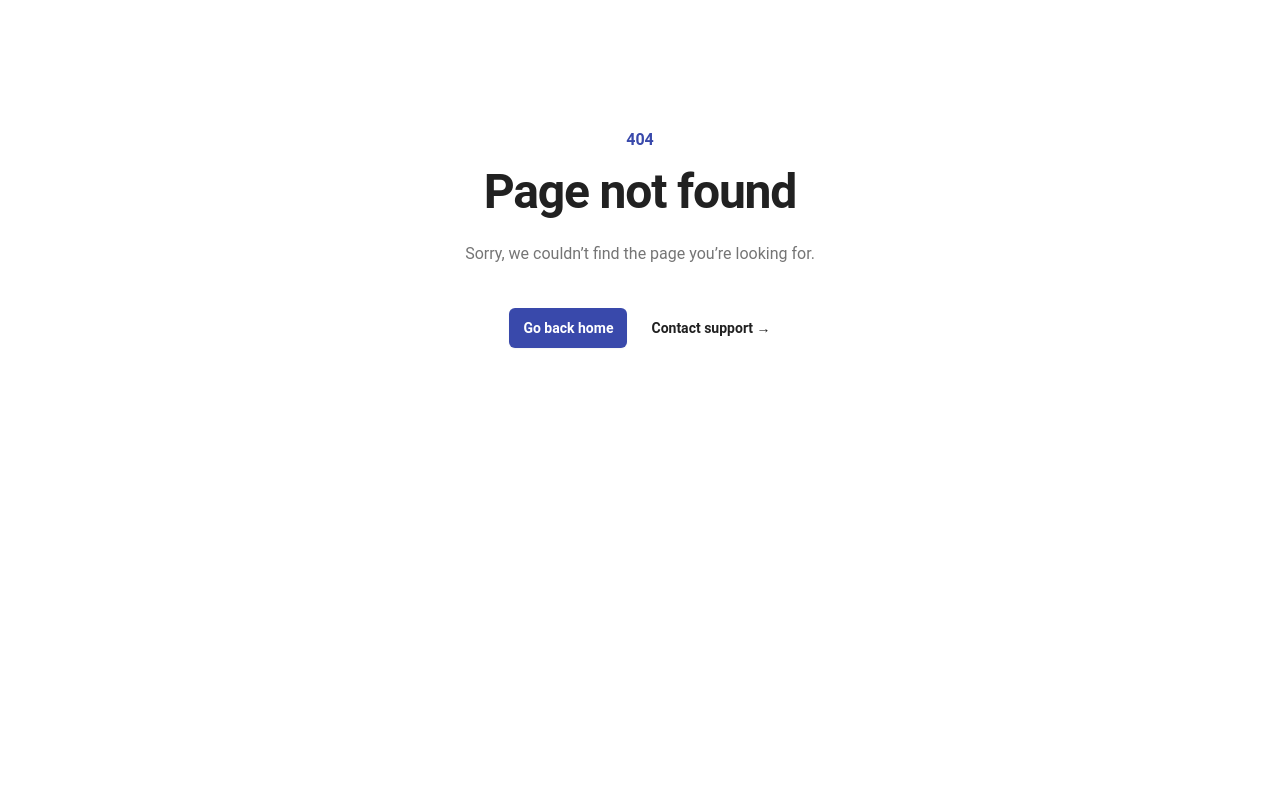
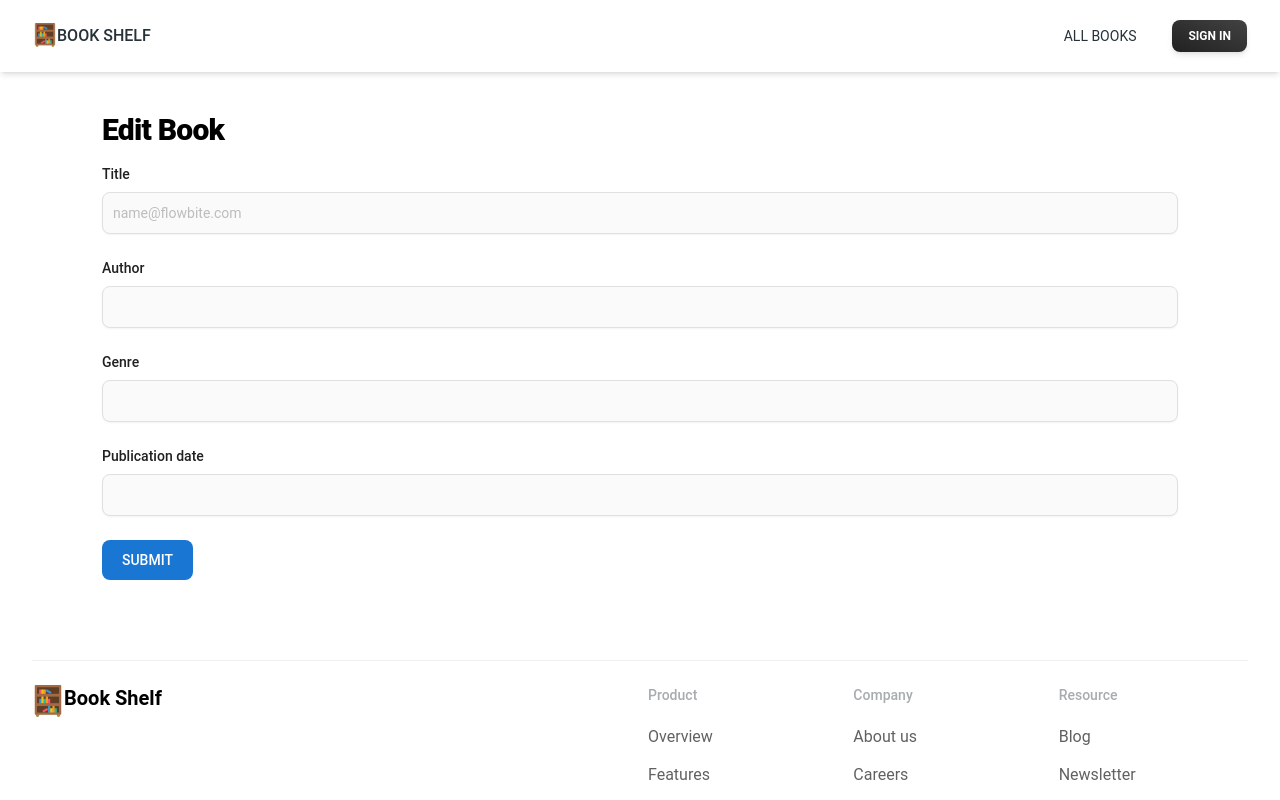
Before and after one commit to mohammadJahid8/book-shelf-client, a React (Vite) app: page /edit-book/1 in a window 1280 px wide. Before the commit this address had no page. Shown: the top 800 px of the page. Built offline with nearby package versions, Linux system fonts and the light colour scheme.

Commit message:
[Done] Edit page

```diff
--- a/src/pages/BookDetails.tsx
+++ b/src/pages/BookDetails.tsx
@@ -1,20 +1,22 @@
-import { useParams } from "react-router-dom";
+import { Link, useParams } from "react-router-dom";
 
 const BookDetails = () => {
   const { id } = useParams<{ id: string }>();
 
   return (
-    <div className="px-8">
-      <h4 className="text-start font-extrabold tracking-tight text-3xl mb-4">
+    <div className="px-8 mt-28">
+      <h4 className="text-start font-extrabold tracking-tight text-3xl mb-4 ">
         Book Details
       </h4>
 
-      <div className="flex">
-        <button className="text-white  bg-green-700 hover:bg-green-800 focus:ring-4 focus:outline-none focus:ring-blue-300 font-medium rounded-md text-xs px-3 py-1.5 dark:bg-green-600 dark:hover:bg-green-700 dark:focus:ring-blue-800">
-          ADD NEW BOOK
-        </button>
-        <button className="text-white  bg-red-700 hover:bg-red-800 focus:ring-4 focus:outline-none focus:ring-red-300 font-medium rounded-md text-xs px-3 py-1.5 dark:bg-red-600 dark:hover:bg-red-700 dark:focus:ring-red-800">
-          ADD NEW BOOK
+      <div className="flex gap-1 mb-4">
+        <Link to={`/edit-book/${id}`}>
+          <button className="text-white  bg-blue-700 hover:bg-blue-800 focus:ring-4 focus:outline-none focus:ring-blue-300 font-medium rounded-sm text-xs px-3 py-1.5 dark:bg-blue-600 dark:hover:bg-blue-700 dark:focus:ring-blue-800">
+            EDIT BOOK
+          </button>
+        </Link>
+        <button className="text-white  bg-red-700 hover:bg-red-800 focus:ring-4 focus:outline-none focus:ring-red-300 font-medium rounded-sm text-xs px-3 py-1.5 dark:bg-red-600 dark:hover:bg-red-700 dark:focus:ring-red-800">
+          DELETE BOOK
         </button>
       </div>
       <dl className=" text-gray-900 divide-y divide-gray-200 dark:text-white dark:divide-gray-700">
--- /dev/null
+++ b/src/pages/EditBook.tsx
@@ -0,0 +1,80 @@
+import React from "react";
+
+const EditBook = () => {
+  return (
+    <div className="px-8 mt-28">
+      <h4 className="text-start font-extrabold tracking-tight text-3xl mb-4 ">
+        Edit Book
+      </h4>
+
+      <form>
+        <div className="mb-6">
+          <label
+            htmlFor="title"
+            className="block mb-2 text-sm font-medium text-gray-900 dark:text-white"
+          >
+            Title
+          </label>
+          <input
+            type="text"
+            id="title"
+            className="shadow-sm bg-gray-50 border border-gray-300 text-gray-900 text-sm rounded-lg focus:ring-blue-500 focus:border-blue-500 block w-full p-2.5 dark:bg-gray-700 dark:border-gray-600 dark:placeholder-gray-400 dark:text-white dark:focus:ring-blue-500 dark:focus:border-blue-500 dark:shadow-sm-light"
+            placeholder="name@flowbite.com"
+            required
+          />
+        </div>
+        <div className="mb-6">
+          <label
+            htmlFor="Author"
+            className="block mb-2 text-sm font-medium text-gray-900 dark:text-white"
+          >
+            Author
+          </label>
+          <input
+            type="text"
+            id="Author"
+            className="shadow-sm bg-gray-50 border border-gray-300 text-gray-900 text-sm rounded-lg focus:ring-blue-500 focus:border-blue-500 block w-full p-2.5 dark:bg-gray-700 dark:border-gray-600 dark:placeholder-gray-400 dark:text-white dark:focus:ring-blue-500 dark:focus:border-blue-500 dark:shadow-sm-light"
+            required
+          />
+        </div>
+        <div className="mb-6">
+          <label
+            htmlFor="genre"
+            className="block mb-2 text-sm font-medium text-gray-900 dark:text-white"
+          >
+            Genre
+          </label>
+          <input
+            type="text"
+            id="genre"
+            className="shadow-sm bg-gray-50 border border-gray-300 text-gray-900 text-sm rounded-lg focus:ring-blue-500 focus:border-blue-500 block w-full p-2.5 dark:bg-gray-700 dark:border-gray-600 dark:placeholder-gray-400 dark:text-white dark:focus:ring-blue-500 dark:focus:border-blue-500 dark:shadow-sm-light"
+            required
+          />
+        </div>
+        <div className="mb-6">
+          <label
+            htmlFor="publication date"
+            className="block mb-2 text-sm font-medium text-gray-900 dark:text-white"
+          >
+            Publication date
+          </label>
+          <input
+            type="text"
+            id="publication date"
+            className="shadow-sm bg-gray-50 border border-gray-300 text-gray-900 text-sm rounded-lg focus:ring-blue-500 focus:border-blue-500 block w-full p-2.5 dark:bg-gray-700 dark:border-gray-600 dark:placeholder-gray-400 dark:text-white dark:focus:ring-blue-500 dark:focus:border-blue-500 dark:shadow-sm-light"
+            required
+          />
+        </div>
+
+        <button
+          type="submit"
+          className="text-white bg-blue-700 hover:bg-blue-800 focus:ring-4 focus:outline-none focus:ring-blue-300 font-medium rounded-lg text-sm px-5 py-2.5 text-center dark:bg-blue-600 dark:hover:bg-blue-700 dark:focus:ring-blue-800"
+        >
+          SUBMIT
+        </button>
+      </form>
+    </div>
+  );
+};
+
+export default EditBook;
--- a/src/routes/routes.tsx
+++ b/src/routes/routes.tsx
@@ -6,6 +6,7 @@ import Signup from "@/pages/Signup";
 import Signin from "@/pages/Signin";
 import AllBooks from "@/pages/AllBooks";
 import BookDetails from "@/pages/BookDetails";
+import EditBook from "@/pages/EditBook";
 
 const routes = createBrowserRouter([
   {
@@ -25,6 +26,10 @@ const routes = createBrowserRouter([
         element: <BookDetails />,
       },
       {
+        path: "/edit-book/:id",
+        element: <EditBook />,
+      },
+      {
         path: "/signin",
         element: <Signin />,
       },
```
